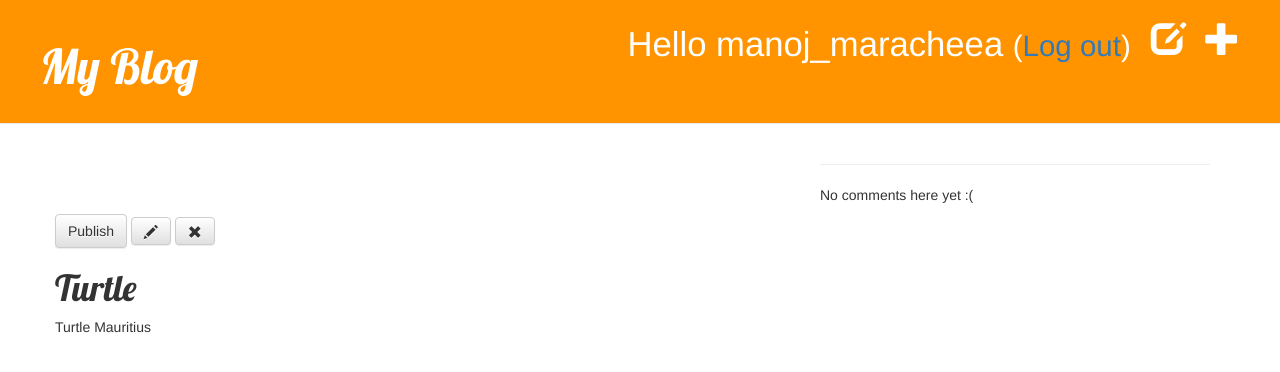
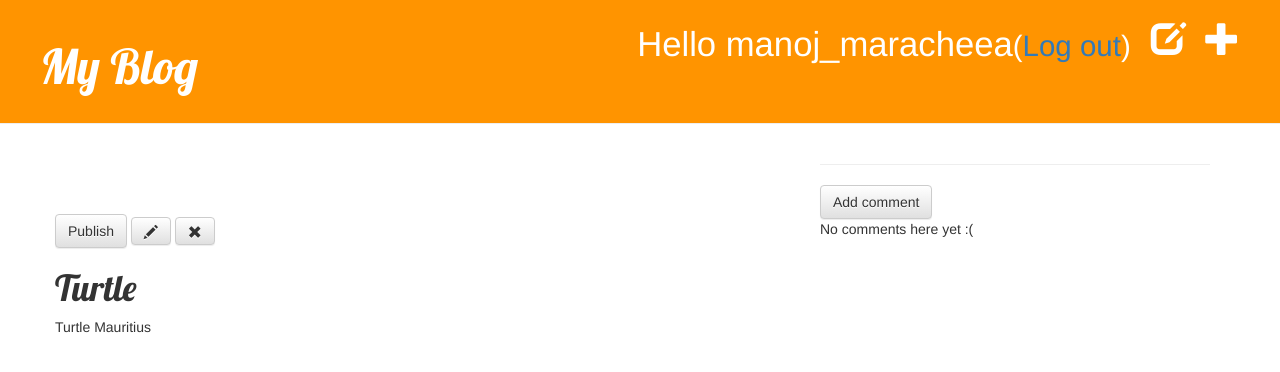
Before and after one commit to manojmaracheea/girlsdjango, a Django app: page /post/1/ in a window 1280 px wide. Shown: the top 372 px of the page. Run offline with Django 3.2, Linux system fonts and the light colour scheme; a user stored in the database is signed in; data comes from the database, SQL or seed files in the repository; both versions use the stored data as it was after the commit; data that the repository does not hold is empty; some libraries are stand-ins or nearby versions.

Commit message:
Complete tutorials but need to fix the comment

```diff
--- a/mysite/blog/models.py
+++ b/mysite/blog/models.py
@@ -28,5 +28,8 @@ class Comment(models.Model):
         self.approved_comment = True
         self.save()
 
-        def __str__(self):
+    def __str__(self):
             return selt.text
+
+    def approved_comments(self):
+      return self.comments.filter(approved_comment=True)
--- a/mysite/blog/templates/blog/base.html
+++ b/mysite/blog/templates/blog/base.html
@@ -14,7 +14,7 @@
           {% if user.is_authenticated %}
             <a href="{% url "post_new" %}" class="top-menu"><span class="glyphicon glyphicon-plus"></span></a>
             <a href="{% url "post_draft_list" %}" class="top-menu"><span class="glyphicon glyphicon-edit"></span></a>
-            <p class="top-menu">Hello {{ user.username }} <small>(<a href="{% url "django.contrib.auth.views.logout" %}">Log out</a>)</small></p>
+            <p class="top-menu">Hello {{ user.username }}<small>(<a href="{% url "django.contrib.auth.views.logout" %}">Log out</a>)</small></p>
          {% else %}
          <a href="{% url "django.contrib.auth.views.login" %}" class="top-menu"><span class="glyphicon glyphicon-lock"></span></a>
          {% endif %}
--- a/mysite/blog/templates/blog/post_detail.html
+++ b/mysite/blog/templates/blog/post_detail.html
@@ -18,12 +18,22 @@
     </div>
 
     <hr>
+    <a class="btn btn-default" href="{% url "add_comment_to_post" pk=post.pk %}">Add comment</a>
     {% for comment in post.comments.all %}
+        {% if user.is_authenticated or comment.approved_comment %}
+
         <div class="comment">
-            <div class="date">{{ comment.created_date }}</div>
+            <div class="date">
+                {{ comment.created_date }}
+                {% if not comment.approved_comment %}
+<a class="btn btn-default" href="{% url "comment_remove" pk=comment.pk %}">span class=" glyphicon glyphicon-remove"></span></a>
+             <a class="btn btn-default" href="{% url "comment_approve" pk=comment.pk %}"><span class="glyphicon glyphicon-ok"></span></a>
+                {% endif %}
+            </div>
             <strong>{{ comment.author }}</strong>
             <p>{{ comment.text|linebreaks }} </p>
         </div>
+        {% endif %}
     {% empty %}
         <p>No comments here yet :(</p>
     {% endfor %}
--- a/mysite/blog/templates/blog/post_list.html
+++ b/mysite/blog/templates/blog/post_list.html
@@ -9,7 +9,8 @@
                 </div>
                 <h1><a href="{% url 'post_detail' pk=post.pk %}">{{ post.title }}</a></h1>
                 <p>{{ post.text|linebreaks }}</p>
-                <a href="{% url "blog.views.post_detail" pk=post.pk %}">Comments: {{ post.comments.count }}</a>
+                <a href="{% url "blog.views.post_detail" pk=post.pk %}">Comments: {{ postapproved_comments.count }}</a>
+
             </div>
     {% endfor %}
 {% endblock content %}
--- a/mysite/blog/urls.py
+++ b/mysite/blog/urls.py
@@ -9,4 +9,7 @@ urlpatterns = [
     url(r'^drafts/$', views.post_draft_list, name='post_draft_list'),
     url(r'^post/(?P<pk>[0-9]+)/publish/$', views.post_publish, name='post_publish'),
     url(r'^post/(?P<pk>[0-9]+)/remove/$', views.post_remove, name='post_remove'),
+    url(r'^comment/(?P<pk>[0-9]+)/approve/$', views.comment_approve, name='comment_approve'),
+    url(r'^comment/(?P<pk>[0-9]+)/remove/$', views.comment_approve, name='comment_remove'),
+
 ]
--- a/mysite/blog/views.py
+++ b/mysite/blog/views.py
@@ -1,7 +1,7 @@
 from django.shortcuts import render, get_object_or_404, redirect
 from django.utils import timezone
 from .models import Post
-from .forms import PostForm
+from .forms import PostForm, CommentForm
 from django.contrib.auth.decorators import login_required
 
 # Create your views here.
@@ -71,3 +71,29 @@ def post_remove(request, pk):
     post = get_object_or_404(Post, pk=pk)
     post.delete()
     return redirect('blog.views.post_list')
+
+def add_comment_to_post(request, pk):
+    post = get_object_or_404(Post, pk=pk)
+    if request.method == "POST":
+        form = CommentForm(request.POST)
+        if form.is_valid():
+            comment = form.save(commit=False)
+            comment.post = post
+            comment.save()
+            return redirect('blog.views.post_detail', pk=post.pk)
+    else:
+        form = CommentForm()
+    return render(request, 'blog/add_comment_to_post.html', {'form': form })
+
+@login_required # this modules makes sure user is logedin before allowing you to modified a post/comments.
+# function to approve comments
+def comment_approve(request, pk):
+    comment = get_object_or_404(Comment, pk=pk)
+    comment.approve()
+    return redirect('blog.views.post_detail',pk=comment.post.pk)
+
+def comment_remove(request, pk):
+    comment = get_object_or_404(Comment, pk=pk)
+    post_pk = comment.post.pk
+    comment.delete()
+    return redirect('blog.views.post_detail', pk=post.pk)
```
Also changed, not shown: mysite/blog/templates/blog/add_comment_to_post.html (added, +9 -0 lines), mysite/db.sqlite3, 4 other files.
